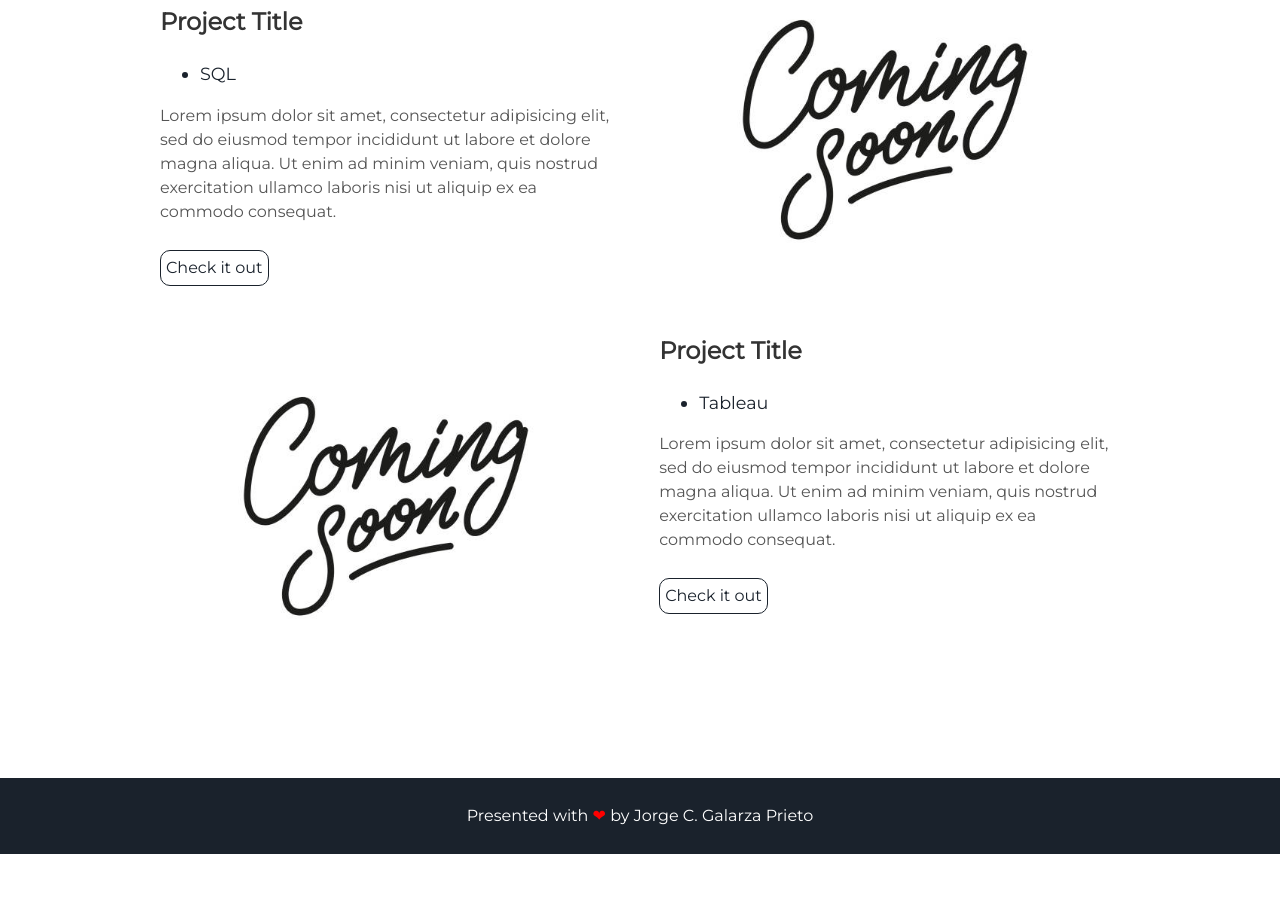
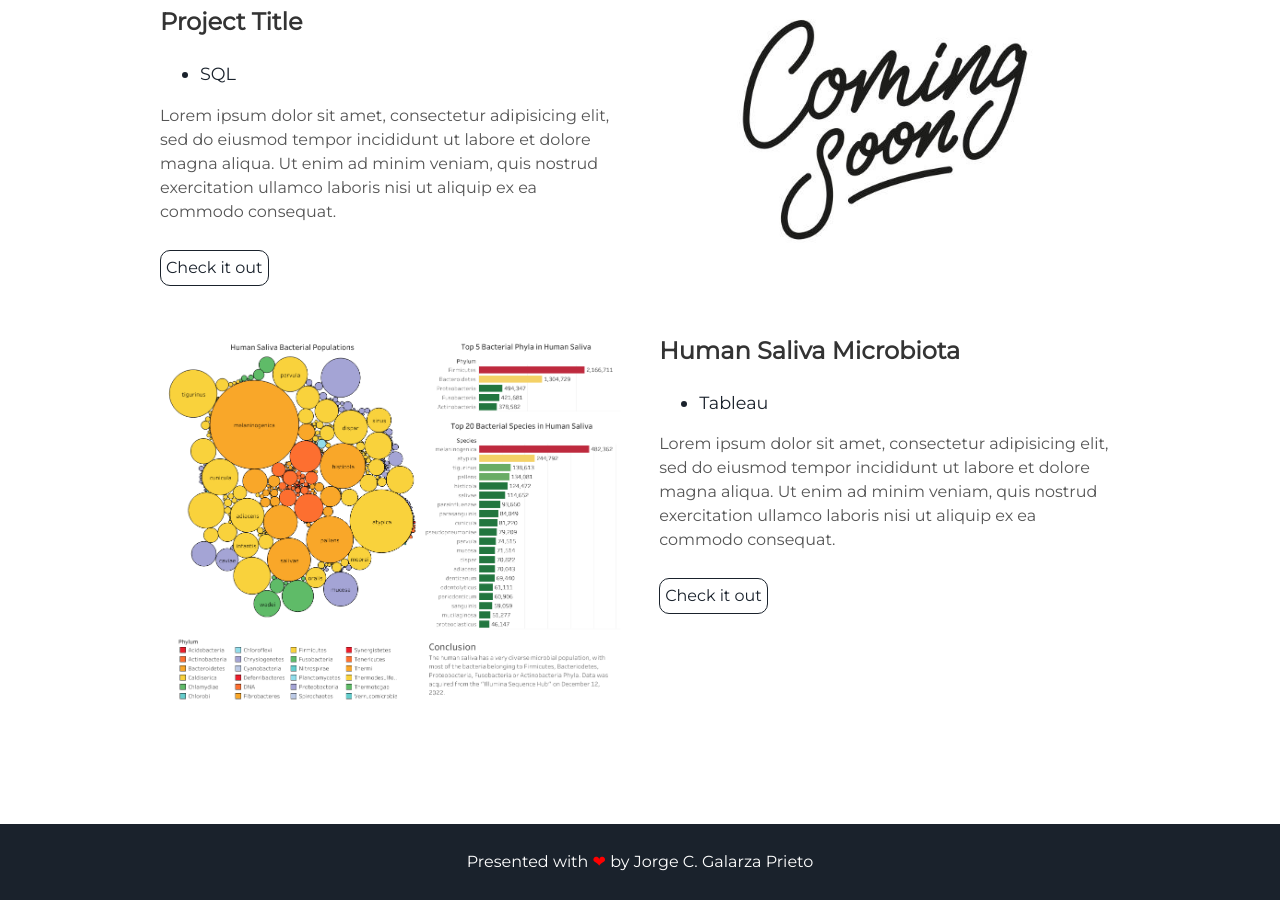
Before and after one commit to jorgegalarza1/jorgegalarza1.github.io, a Jekyll site: the page built from index.html, in a window 1280 px wide and 900 px high, scrolled down 2526 px. Built offline with Jekyll 4.4.1, drawn with Linux system fonts in a browser that asks for light colours; before the commit the page ends 3380 px from its top, so only the background shows below that.

Commit message:
Update projects.html

```diff
--- a/_includes/projects.html
+++ b/_includes/projects.html
@@ -42,10 +42,10 @@
 </div>
 <div class="user-projects">
   <div class="images-left">
-    <img alt="mountains" src="{{ "/assets/img/coming_soon.jpg" | prepend: site.baseurl }}" />
+    <img alt="mountains" src="{{ "/assets/img/Human_saliva_microbiota.jpg" | prepend: site.baseurl }}" />
   </div>
   <div class="contents-right">
-    <h3> Project Title </h3>
+    <h3> Human Saliva Microbiota </h3>
     <ul>
       <li> Tableau</li>
     </ul>
```
